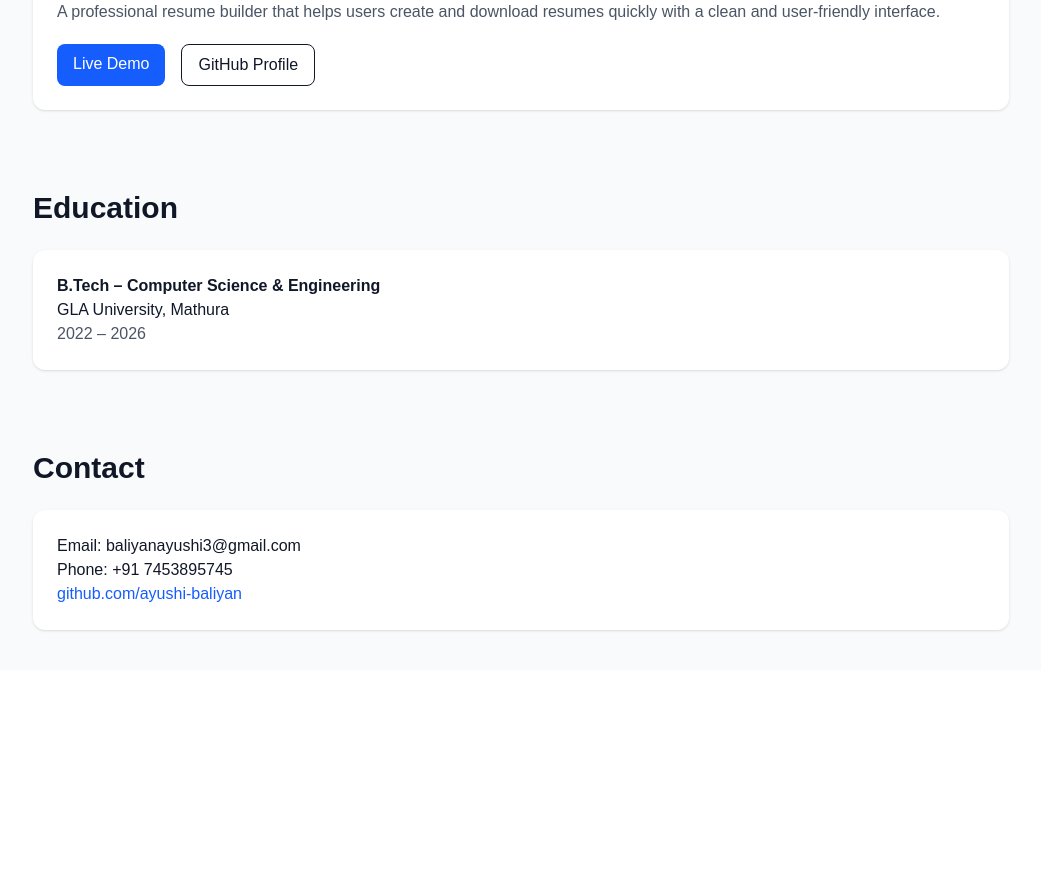
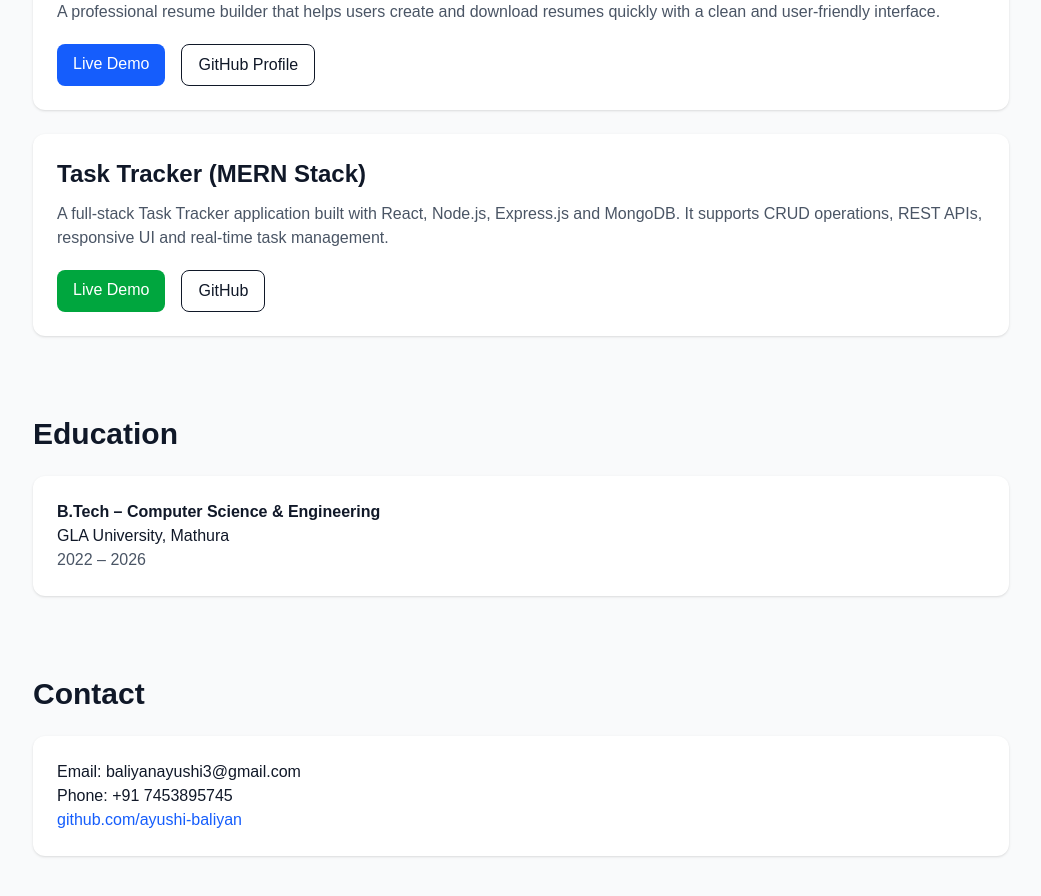
Before and after one commit to ayushi-baliyan/portfolio, a Next.js app: page / in a window 1280 px wide. Shown: the part 960-1856 px from the top of the page, without its empty margins (119-1160 px from the left). Before the commit the page ends 1630 px from the top, so only its background shows below. Built offline with nearby package versions, Linux system fonts and the light colour scheme.

Commit message:
Added Task Tracker project

```diff
--- a/app/page.tsx
+++ b/app/page.tsx
@@ -1,4 +1,5 @@
 import Image from "next/image";
+
 export default function Home() {
   return (
     <main className="min-h-screen bg-gray-50 text-gray-900">
@@ -47,6 +48,7 @@ export default function Home() {
         </div>
       </section>
 
+      {/* Skills */}
       <section className="max-w-5xl mx-auto px-6 py-10">
         <h2 className="text-3xl font-bold mb-6">Skills</h2>
 
@@ -71,9 +73,11 @@ export default function Home() {
         </div>
       </section>
 
+      {/* Projects */}
       <section className="max-w-5xl mx-auto px-6 py-10">
         <h2 className="text-3xl font-bold mb-6">Projects</h2>
 
+        {/* Resume Builder */}
         <div className="bg-white p-6 rounded-xl shadow">
           <h3 className="text-2xl font-semibold">
             Digital Heroes Resume Builder
@@ -102,8 +106,40 @@ export default function Home() {
             </a>
           </div>
         </div>
+
+        {/* Task Tracker */}
+        <div className="bg-white p-6 rounded-xl shadow mt-6">
+          <h3 className="text-2xl font-semibold">
+            Task Tracker (MERN Stack)
+          </h3>
+
+          <p className="mt-3 text-gray-600">
+            A full-stack Task Tracker application built with React, Node.js,
+            Express.js and MongoDB. It supports CRUD operations, REST APIs,
+            responsive UI and real-time task management.
+          </p>
+
+          <div className="mt-5 flex gap-4">
+            <a
+              href="https://task-tracker-ayushi8.vercel.app/"
+              target="_blank"
+              className="px-4 py-2 bg-green-600 text-white rounded-lg"
+            >
+              Live Demo
+            </a>
+
+            <a
+              href="https://github.com/ayushi-baliyan/task-tracker"
+              target="_blank"
+              className="px-4 py-2 border rounded-lg"
+            >
+              GitHub
+            </a>
+          </div>
+        </div>
       </section>
 
+      {/* Education */}
       <section className="max-w-5xl mx-auto px-6 py-10">
         <h2 className="text-3xl font-bold mb-6">Education</h2>
 
@@ -118,6 +154,7 @@ export default function Home() {
         </div>
       </section>
 
+      {/* Contact */}
       <section className="max-w-5xl mx-auto px-6 py-10">
         <h2 className="text-3xl font-bold mb-6">Contact</h2>
 
```
Lines whose indentation alone changed are shown as unchanged.
